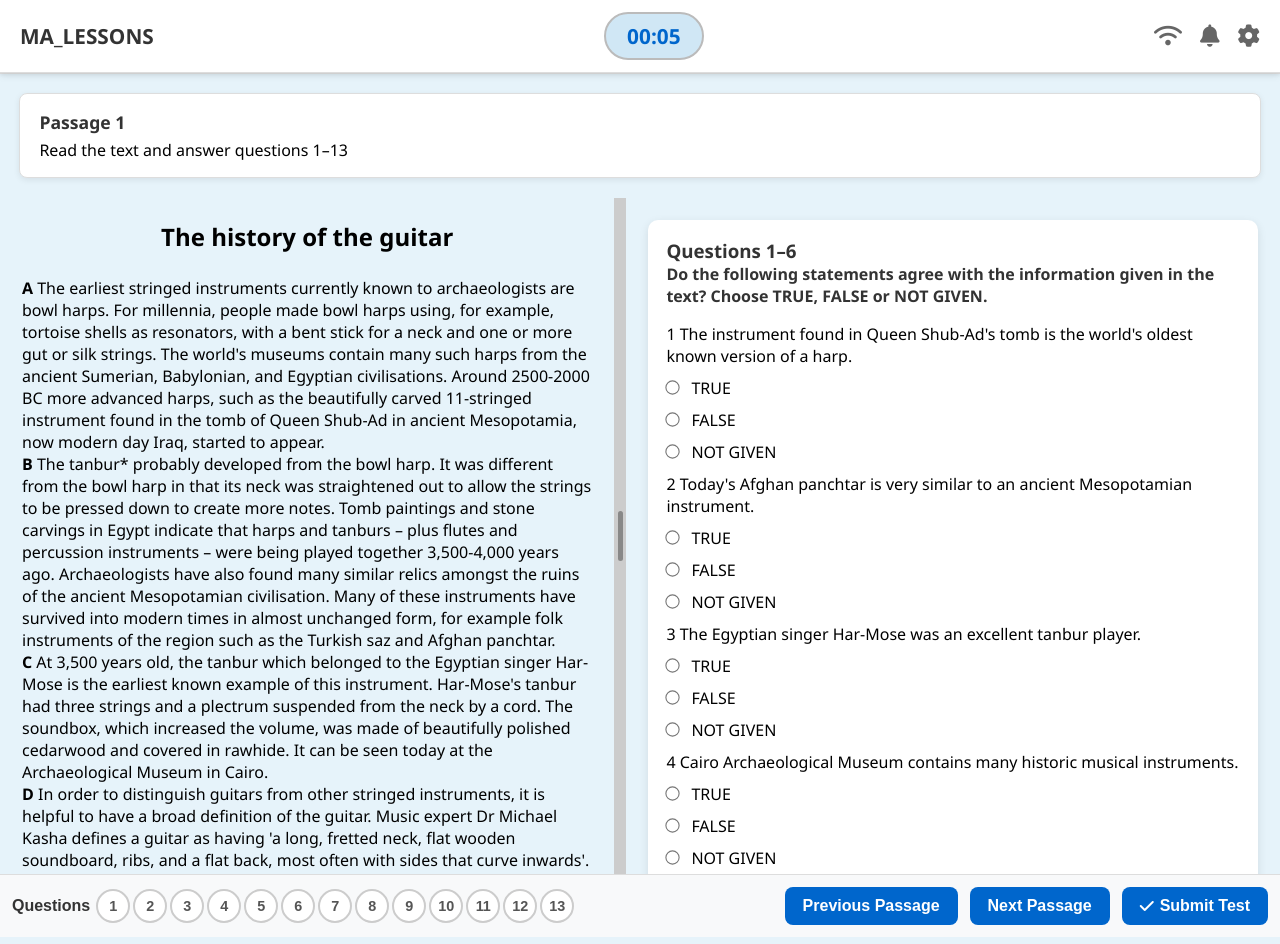
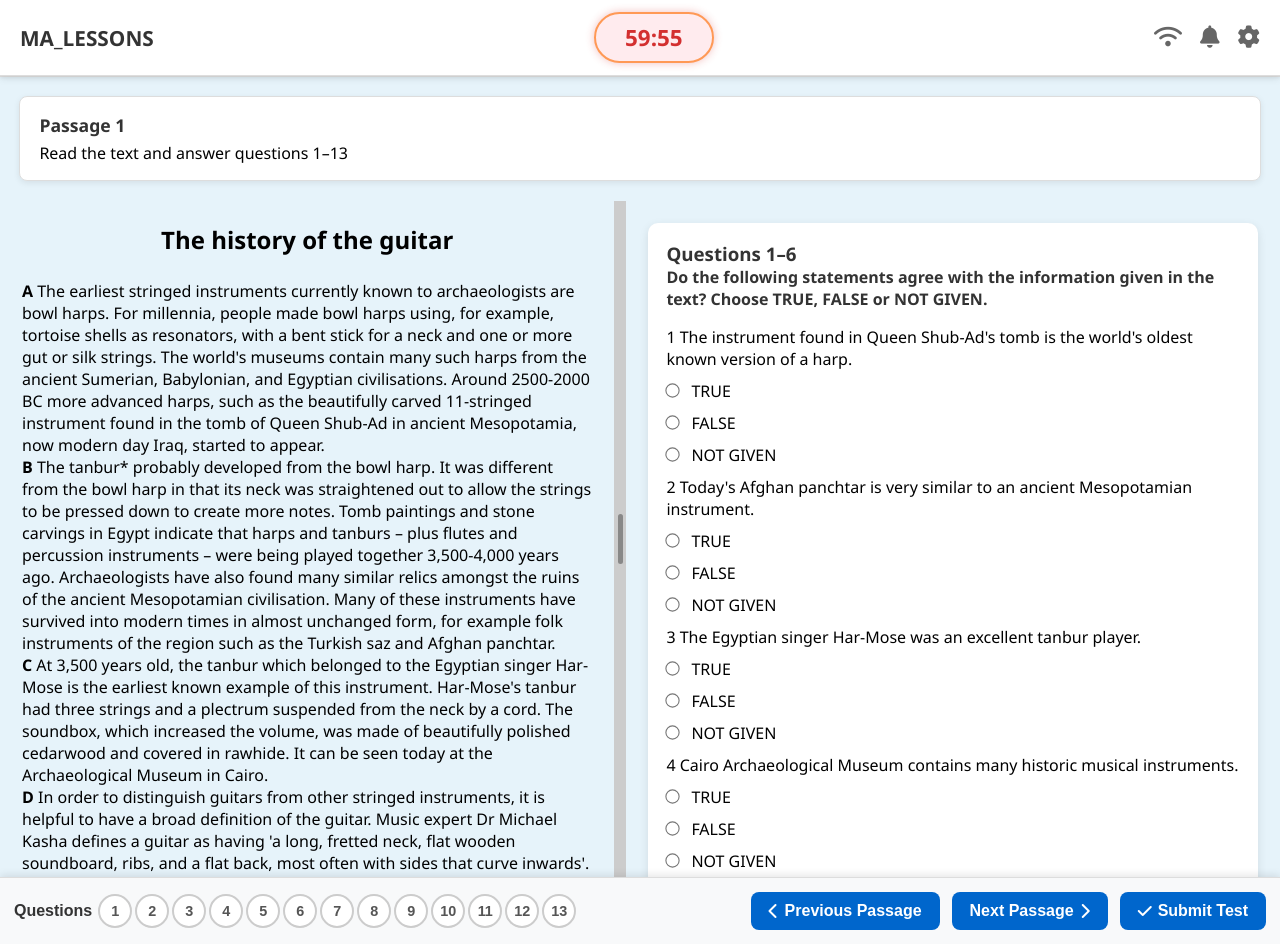
Before and after one commit to mirchikvv/reading77, a plain HTML site: page index.html in a window 1280 px wide. Drawn offline with Linux system fonts and the light colour scheme.

Commit message:
Improve timer and footer button styles
Updated timer styles and functionality in the header. Enhanced footer button styles and added icons for navigation buttons.

```diff
--- a/index.html
+++ b/index.html
@@ -15,7 +15,7 @@
         /* HEADER */
         .header { background: #fff; border-bottom: 1px solid #ddd; padding: 12px 20px; display: flex; justify-content: space-between; align-items: center; box-shadow: 0 2px 8px rgba(0,0,0,0.1); z-index: 100; }
         .header__logo h4 { margin: 0; font-weight: 700; color: var(--dark); font-size: 1.3rem; }
-        .header__timer { font-size: 1.3rem; font-weight: bold; color: var(--primary); background: #d0e7f5; padding: 8px 18px; border-radius: 25px; border: 2px solid #bbb; min-width: 100px; text-align: center; }
+        .header__timer { font-size: 1.4rem; font-weight: bold; color: #d32f2f; background: #ffebee; padding: 8px 20px; border-radius: 30px; border: 2px solid #f95; min-width: 120px; text-align: center; box-shadow: 0 0 8px rgba(211,47,47,.3); transition: all 0.3s; }
         .header__icons { display: flex; gap: 18px; }
         .header__icon { font-size: 1.4rem; color: #666; cursor: pointer; transition: color 0.2s; }
         .header__icon:hover { color: var(--primary); }
@@ -54,7 +54,7 @@
         .multi-choice label:hover { background: #f0f8ff; }
         .multi-choice input { margin-right: 10px; transform: scale(1.1); }
 
-        .footer { background: #f8f9fa; border-top: 1px solid #ddd; padding: 12px; box-shadow: 0 -2px 8px rgba(0,0,0,0.1); }
+        .footer { background: #f8f9fa; border-top: 1px solid #ddd; padding: 14px; box-shadow: 0 -2px 8px rgba(0,0,0,0.1); z-index: 100; }
         .nav-row { display: flex; align-items: center; justify-content: space-between; flex-wrap: wrap; gap: 12px; }
         .footer__questionWrapper { display: flex; align-items: center; flex-wrap: wrap; gap: 6px; }
         .footer__questionNo { background: none; border: none; font-weight: 600; font-size: 1rem; color: var(--dark); cursor: default; }
@@ -64,7 +64,7 @@
         .subQuestion.active { background: var(--primary); color: white; border-color: var(--primary); }
         .subQuestion.attempted { background: var(--success); color: white; border-color: var(--success); }
 
-        .footer__deliverButton { background: var(--primary); color: white; border: none; padding: 10px 18px; border-radius: 8px; cursor: pointer; font-weight: 600; font-size: 1rem; display: flex; align-items: center; gap: 6px; transition: background 0.3s; }
+        .footer__deliverButton { background: var(--primary); color: white; border: none; padding: 10px 18px; border-radius: 8px; cursor: pointer; font-weight: 600; font-size: 1rem; display: flex; align-items: center; gap: 6px; transition: background 0.3s; min-width: 140px; justify-content: center; }
         .footer__deliverButton:hover { background: #0055aa; }
         .footer__deliverButton:disabled { background: #aaa; cursor: not-allowed; }
 
@@ -100,6 +100,7 @@
             .divider-handle { width: 50px; height: 5px; left: 50%; top: 3.5px; transform: translateX(-50%); }
             .passage-tabs { font-size: 0.9rem; }
             .tab-button { padding: 10px 12px; }
+            .footer__deliverButton { font-size: 0.9rem; padding: 8px 12px; min-width: 100px; }
         }
     </style>
 </head>
@@ -109,7 +110,7 @@
     <!-- HEADER -->
     <header class="header">
         <div class="header__logo"><h4>MA_LESSONS</h4></div>
-        <div class="header__timer" id="testTimer">00:00</div>
+        <div class="header__timer" id="testTimer">60:00</div>
         <div class="header__icons">
             <i class="fas fa-wifi header__icon"></i>
             <i class="fas fa-bell header__icon"></i>
@@ -384,9 +385,15 @@
                 <div class="footer__subquestionWrapper" id="questionNav"></div>
             </div>
             <div style="display: flex; gap: 12px; flex-wrap: wrap; align-items: center;">
-                <button id="prevPassageBtn" class="footer__deliverButton">Previous Passage</button>
-                <button id="nextPassageBtn" class="footer__deliverButton">Next Passage</button>
-                <button id="deliver-button" class="footer__deliverButton"><i class="fas fa-check"></i> Submit Test</button>
+                <button id="prevPassageBtn" class="footer__deliverButton">
+                    <i class="fas fa-chevron-left"></i> Previous Passage
+                </button>
+                <button id="nextPassageBtn" class="footer__deliverButton">
+                    Next Passage <i class="fas fa-chevron-right"></i>
+                </button>
+                <button id="deliver-button" class="footer__deliverButton">
+                    <i class="fas fa-check"></i> Submit Test
+                </button>
             </div>
         </nav>
     </footer>
@@ -431,18 +438,29 @@ const correctAnswers = {
 };
 
 let currentPassage = 1;
+let timeLeft = 60 * 60; // 60 minutes
+let timerInterval = null;
 let testSubmitted = false;
 let startTime = new Date();
-let totalSeconds = 0;
-const timerInterval = setInterval(updateTimer, 1000);
 
-function updateTimer() {
-    if (testSubmitted) return;
-    totalSeconds++;
-    const m = String(Math.floor(totalSeconds / 60)).padStart(2, '0');
-    const s = String(totalSeconds % 60).padStart(2, '0');
-    document.getElementById('testTimer').textContent = `${m}:${s}`;
+function startTimer() {
+    timerInterval = setInterval(() => {
+        if (testSubmitted) return;
+        timeLeft--;
+        const m = String(Math.floor(timeLeft / 60)).padStart(2, '0');
+        const s = String(timeLeft % 60).padStart(2, '0');
+        document.getElementById('testTimer').textContent = `${m}:${s}`;
+        if (timeLeft <= 0) {
+            clearInterval(timerInterval);
+            alert("Time's up! Submitting your test...");
+            submitTest();
+        } else if (timeLeft <= 300) {
+            document.getElementById('testTimer').style.background = '#ffebee';
+            document.getElementById('testTimer').style.color = '#d32f2f';
+        }
+    }, 1000);
 }
+startTimer();
 
 // PASSAGE SWITCHING
 function switchPassage(n) {
@@ -483,14 +501,19 @@ updateQuestionNav();
 // SUBMIT & RESULTS
 document.getElementById('deliver-button').addEventListener('click', () => {
     if (testSubmitted) { showResults(); return; }
-    if (!confirm('Submit your test? This cannot be undone.')) return;
-    clearInterval(timerInterval); testSubmitted = true;
+    if (confirm('Submit your test now?')) submitTest();
+});
+
+function submitTest() {
+    if (testSubmitted) return;
+    testSubmitted = true;
+    clearInterval(timerInterval);
     disableAllInputs();
     calculateResults();
-});
+}
 
 function disableAllInputs() {
-    document.querySelectorAll('input, select, textarea').forEach(el => el.disabled = true);
+    document.querySelectorAll('input, select').forEach(el => el.disabled = true);
     document.getElementById('deliver-button').innerHTML = '<i class="fas fa-eye"></i> View Results';
 }
 
```
